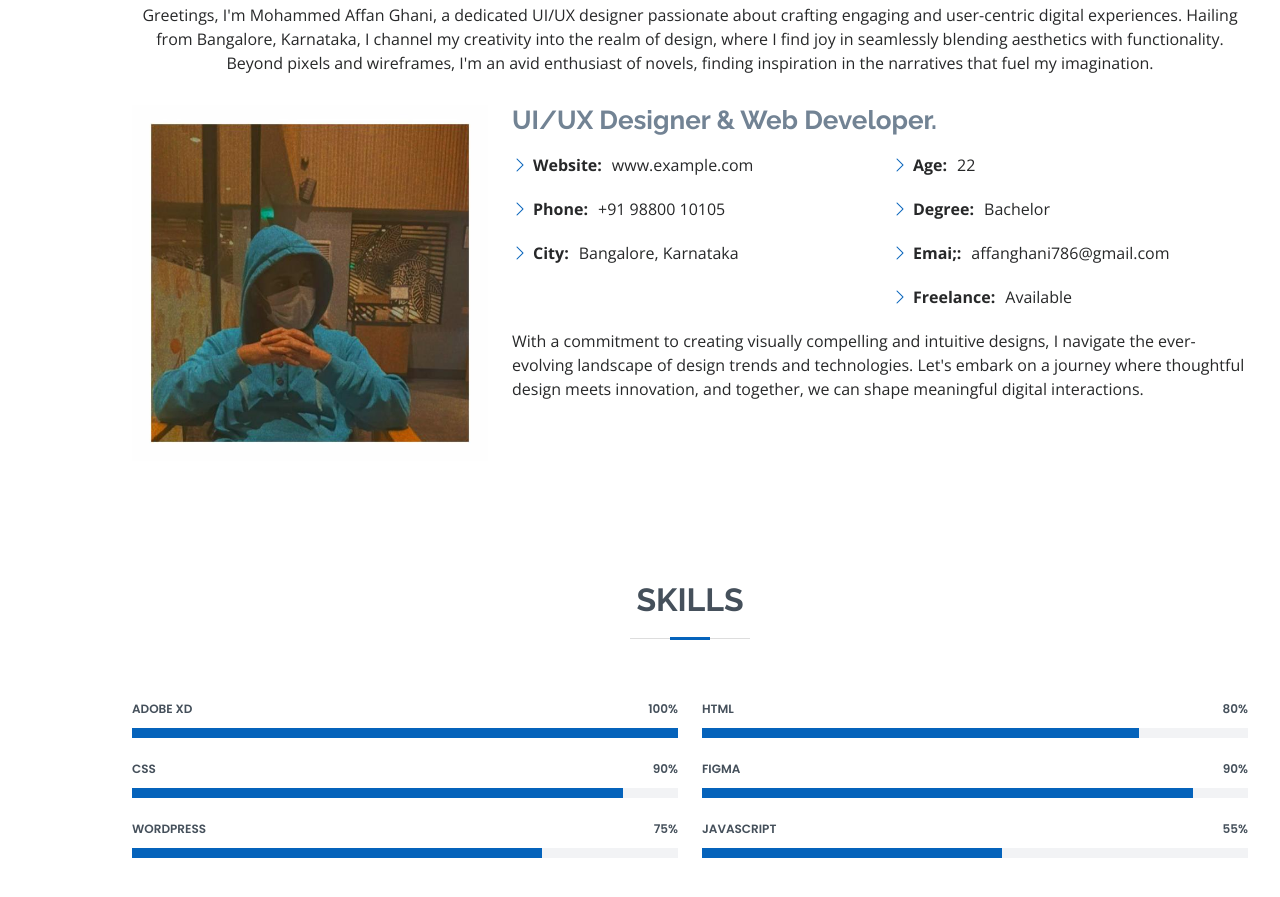
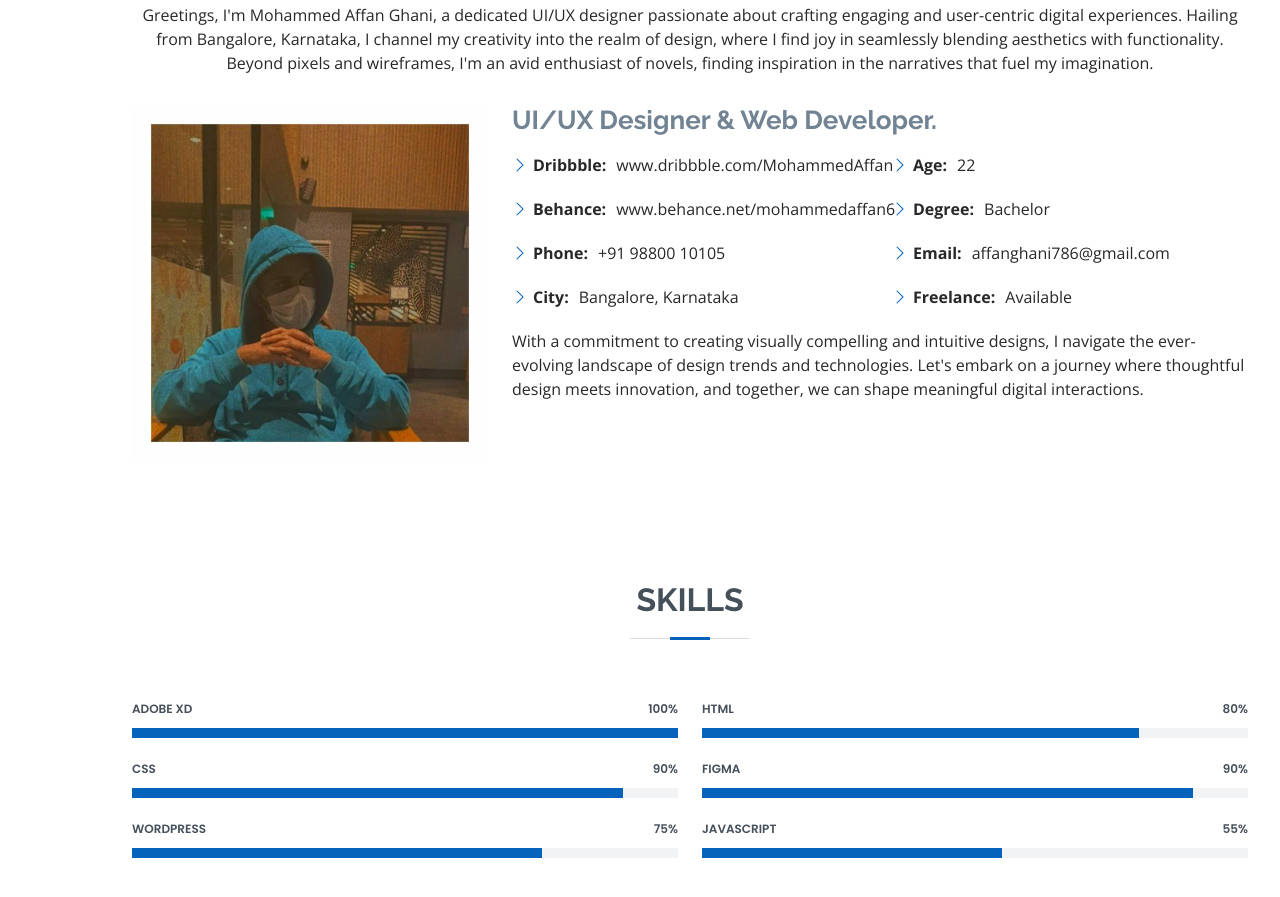
Before and after one commit to izuku78/izuku78.github.io, a plain HTML site: page index.html in a window 1280 px wide. Shown: the part 935-1832 px from the top of the page. Drawn offline with nearby package versions, Linux system fonts and the light colour scheme.

Commit message:
Update index.html

```diff
--- a/index.html
+++ b/index.html
@@ -95,8 +95,8 @@
             <div class="row">
               <div class="col-lg-6">
                 <ul>
-                  <!-- <li><i class="bi bi-chevron-right"></i> <strong>Birthday:</strong> <span>1 May 1995</span></li> -->
-                  <li><i class="bi bi-chevron-right"></i> <strong>Website:</strong> <span>www.example.com</span></li>
+                  <li><i class="bi bi-chevron-right"></i> <strong>Dribbble:</strong> <span>www.dribbble.com/MohammedAffan</span></li>
+                  <li><i class="bi bi-chevron-right"></i> <strong>Behance:</strong> <span>www.behance.net/mohammedaffan6</span></li>
                   <li><i class="bi bi-chevron-right"></i> <strong>Phone:</strong> <span>+91 98800 10105</span></li>
                   <li><i class="bi bi-chevron-right"></i> <strong>City:</strong> <span>Bangalore, Karnataka</span></li>
                 </ul>
@@ -105,7 +105,7 @@
                 <ul>
                   <li><i class="bi bi-chevron-right"></i> <strong>Age:</strong> <span>22</span></li>
                   <li><i class="bi bi-chevron-right"></i> <strong>Degree:</strong> <span>Bachelor</span></li>
-                  <li><i class="bi bi-chevron-right"></i> <strong>Emai;:</strong> <span>affanghani786@gmail.com</span></li>
+                  <li><i class="bi bi-chevron-right"></i> <strong>Email:</strong> <span>affanghani786@gmail.com</span></li>
                   <li><i class="bi bi-chevron-right"></i> <strong>Freelance:</strong> <span>Available</span></li>
                 </ul>
               </div>
```
